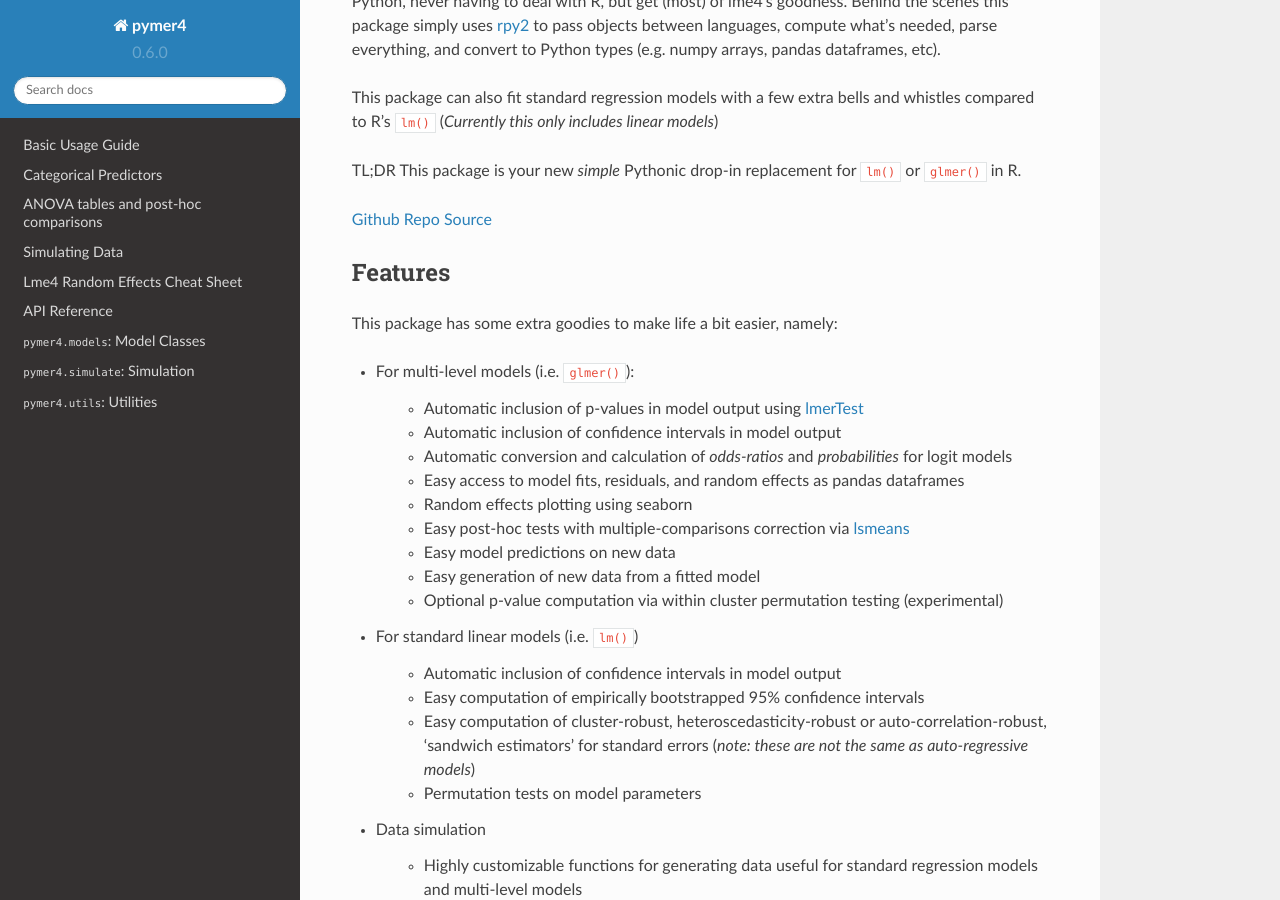
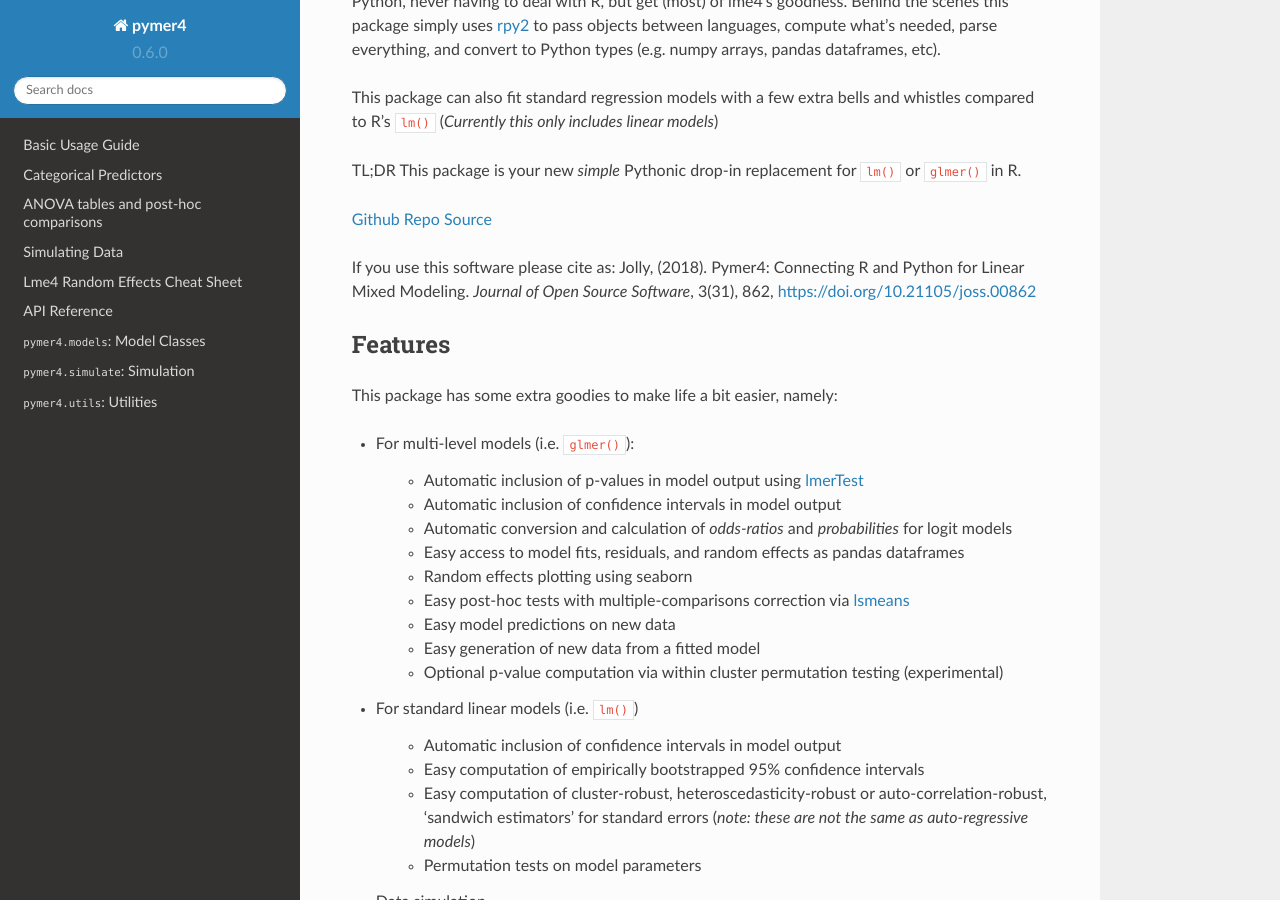
Before and after one commit to ejolly/pymer4, a Sphinx documentation site: the page built from docs/index.rst, in a window 1280 px wide and 900 px high, scrolled down 314 px. Built offline with Sphinx 7.4.7 and the Read the Docs theme 2.0.0, drawn with Linux system fonts in a browser that asks for light colours.

Commit message:
Added JOSS badge and citation information.

```diff
--- a/docs/index.rst
+++ b/docs/index.rst
@@ -14,6 +14,9 @@
 TL;DR This package is your new *simple* Pythonic drop-in replacement for :code:`lm()` or :code:`glmer()` in R.
 
 `Github Repo Source <https://github.com/ejolly/pymer4>`_
+
+If you use this software please cite as:
+Jolly, (2018). Pymer4: Connecting R and Python for Linear Mixed Modeling. *Journal of Open Source Software*, 3(31), 862, https://doi.org/10.21105/joss.00862
 
 Features
 --------
```
Also changed, not shown: README.md (+5 -1 lines).
